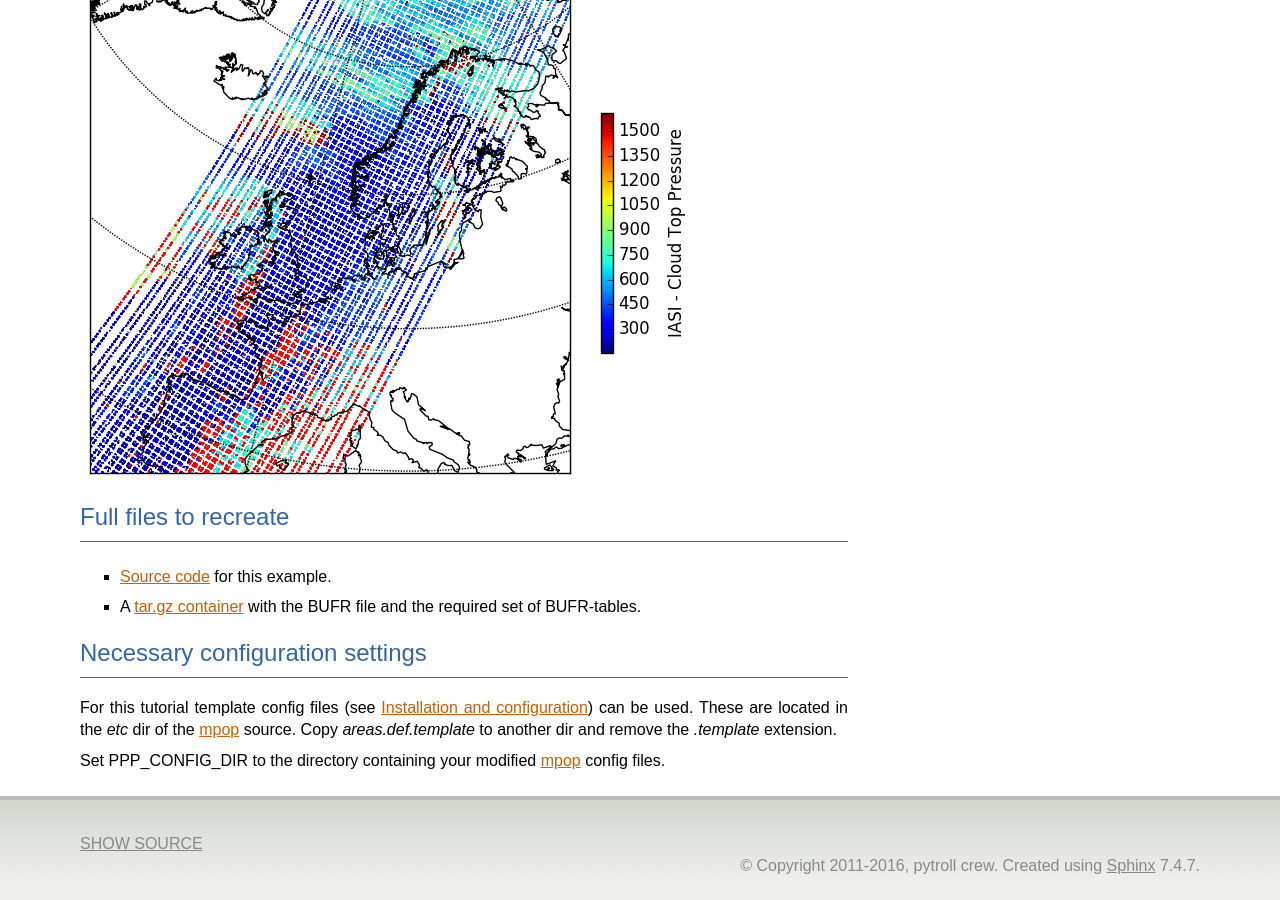
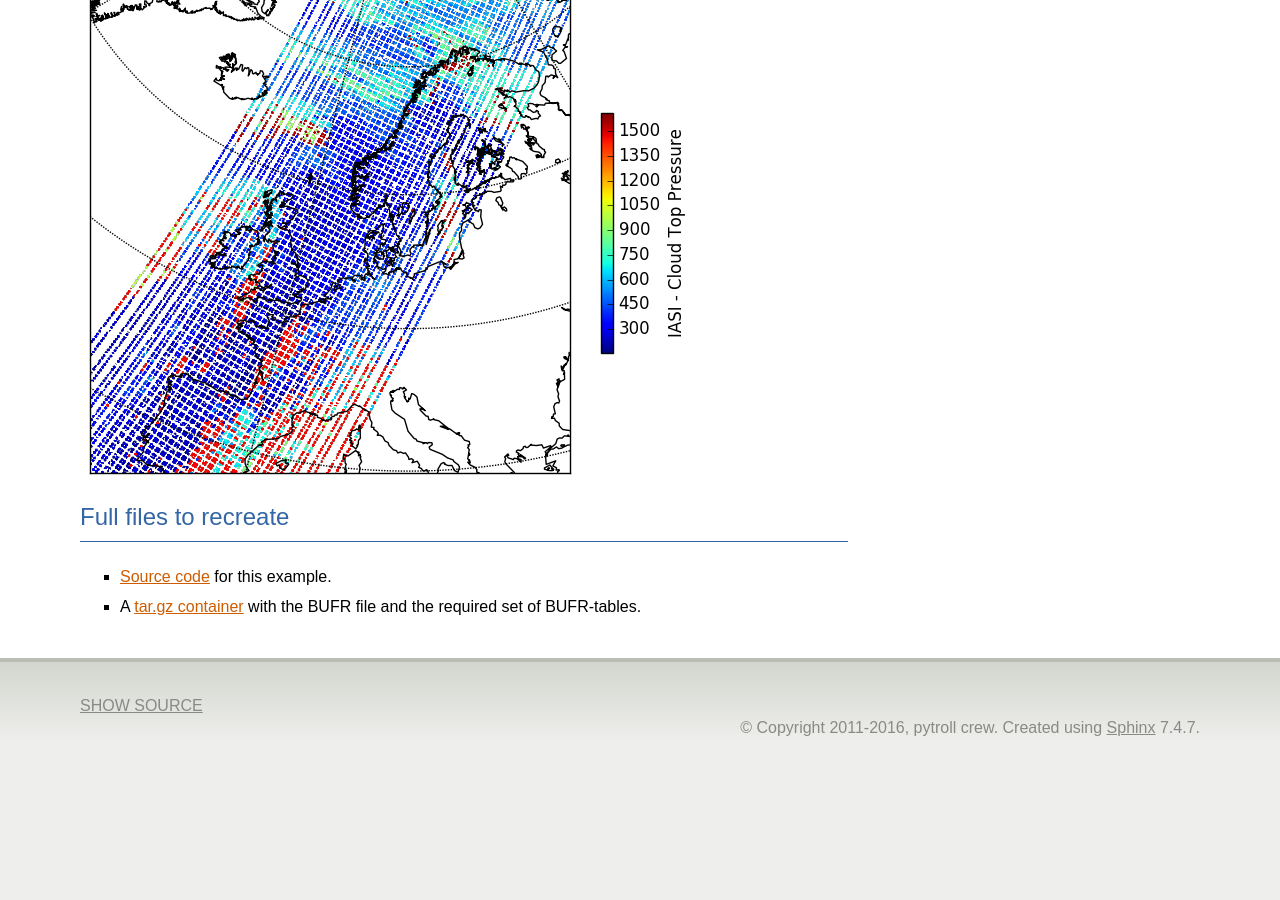
Before and after one commit to pytroll/pytroll, a Sphinx documentation site: the page built from web/source/trollbufr_iasi_ctp.rst, in a window 1280 px wide and 900 px high, scrolled down 956 px. Built offline with Sphinx 7.4.7, drawn with Linux system fonts in a browser that asks for light colours; formulas are drawn with MathJax 3; after the commit the page ends 1718 px from its top, so only the background shows below that.

Commit message:
Remove section on necessary configuration settings - no config needed
Signed-off-by: Adam.Dybbroe <a000680@c20671.ad.smhi.se>

```diff
--- a/web/source/trollbufr_iasi_ctp.rst
+++ b/web/source/trollbufr_iasi_ctp.rst
@@ -57,14 +57,6 @@ Full files to recreate
 
  - A `tar.gz container`_ with the BUFR file and the required set of BUFR-tables.
 
-Necessary configuration settings
---------------------------------
-
-For this tutorial template config files (see :doc:`install`) can be used. These
-are located in the *etc* dir of the mpop_ source. Copy *areas.def.template*
-to another dir and remove the *.template* extension.
-
-Set PPP_CONFIG_DIR to the directory containing your modified mpop_ config files.
 
 .. _`Source code`: trollbufr_iasi_plot.py
 .. _`tar.gz container`: _static/iasi_ctp.tgz
```
